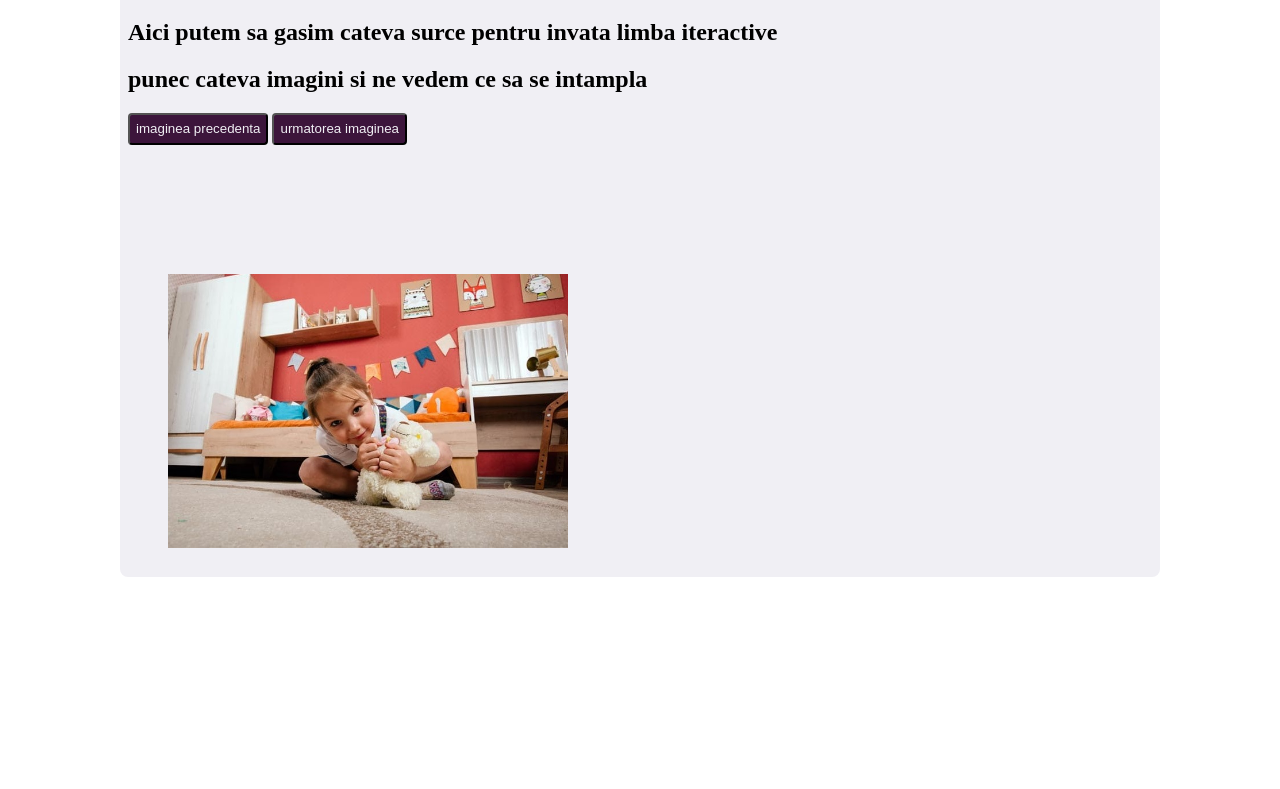
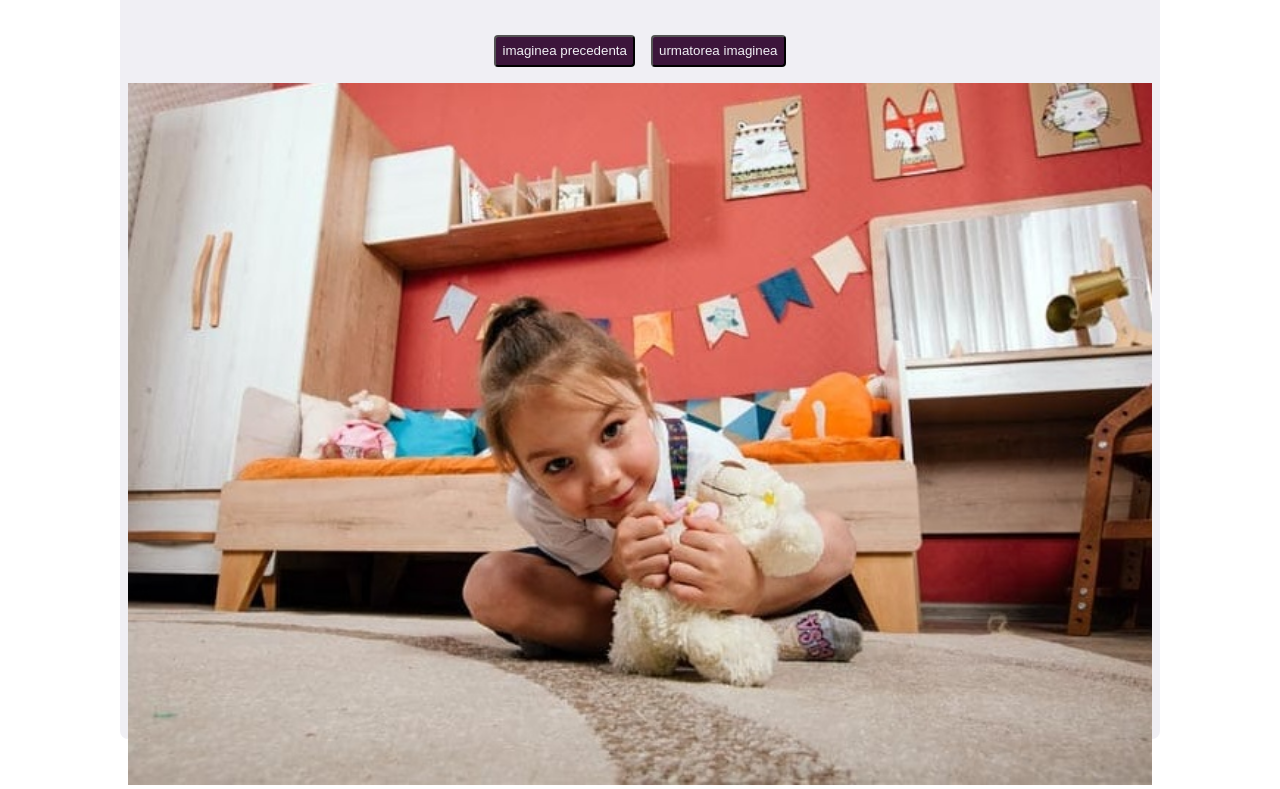
Before and after one commit to ekoida/learn_romanian, a website: page index.html in a window 1280 px wide. Shown: the part 69-858 px from the top of the page. Before the commit the page ends 800 px from the top, so only its background shows below. Drawn offline with Linux system fonts and the light colour scheme.

Commit message:
updated styles

```diff
--- a/index.html
+++ b/index.html
@@ -12,10 +12,18 @@
 
   <main>
     <h1>Invatam limba romana</h1>
-    <h2>Aici putem sa gasim cateva surce pentru invata limba iteractive</h2>
-    <h2>punec cateva imagini si ne vedem ce sa se intampla</h2>
-    <button type="button" class="prev">imaginea precedenta</button>
-    <button type="button" class="next">urmatorea imaginea</button>
+    <nav class="navigation">
+      <!-- <div class="filters">
+        <label> Femenin
+          <input type="checkbox" name="femenin" id="femenin" value="femenin">
+        </label>
+        <label>Masculin
+          <input type="checkbox" name="masculin" id="masculin" value="maculin">
+        </label>
+      </div> -->
+      <button type="button" class="prev">imaginea precedenta</button>
+      <button type="button" class="next">urmatorea imaginea</button>
+    </nav>
     <figure class="image">
       <img src="./img/ambrela.jpg" alt="umbrella">
     </figure>
--- a/script.js
+++ b/script.js
@@ -3,8 +3,10 @@ let viewed = 0
 const next = document.querySelector('.next')
 const prev = document.querySelector('.prev')
 const figure = document.querySelector('.image')
+const masc = document.querySelector('#masculin')
+const fem = document.querySelector('#femenin')
+const img = figure.querySelector('img')
 
-const img = figure.querySelector('img')
 
 img.src = list[0];
 
@@ -17,7 +19,7 @@ next.addEventListener('click', () => {
 })
 
 prev.addEventListener('click', () => {
-  if (viewed < 0) {
+  if (viewed <= 0) {
     viewed = 1
   }
   img.src = list[viewed - 1]
--- a/styles.css
+++ b/styles.css
@@ -12,23 +12,33 @@ body {
   justify-content: center;
   align-items: center;
   gap: 1.6rem;
+  height: 100vh;
 
   >main {
-
+    display: flex;
+    flex-direction: column;
+    gap: 1rem;
     background-color: var(--background-color);
-    padding-inline: .5rem;
+    padding-inline: 0.5rem;
     border-radius: var(--radius);
     max-width: 80vw;
     min-width: 80vw;
     height: 100%;
 
+    >.navigation {
+      display: flex;
+      gap: 1rem;
+      justify-content: center;
+    }
+
     >figure {
-      max-width: 40%;
-      height: 50vh;
+      max-width: 100%;
+      height: auto;
+      margin: 0;
 
       >img {
-        width: 400px;
-        height: 500px;
+        width: 100%;
+        height: auto;
         object-fit: contain;
       }
 
@@ -41,7 +51,16 @@ body {
       }
     }
 
-    >button {
+
+  }
+
+  & .navigation {
+
+    & .filters {
+      margin-bottom: 1rem;
+    }
+
+    & button {
       background-color: var(--action-color);
       color: var(--background-color);
       width: fit-content;
```
